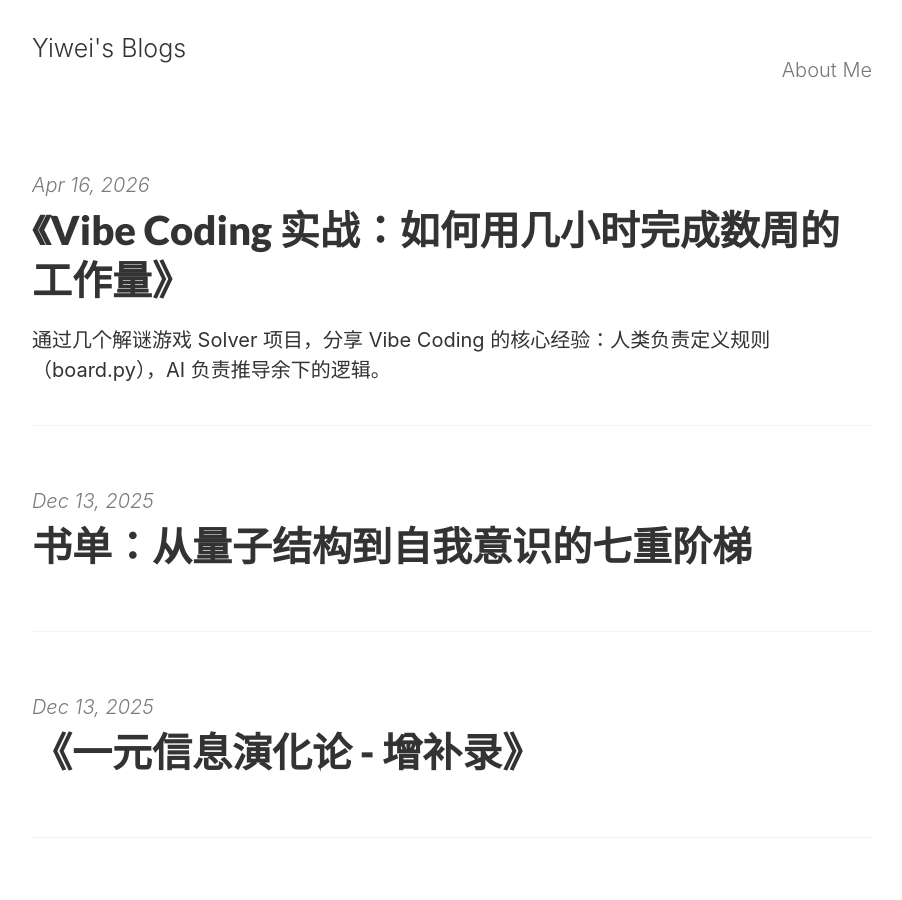
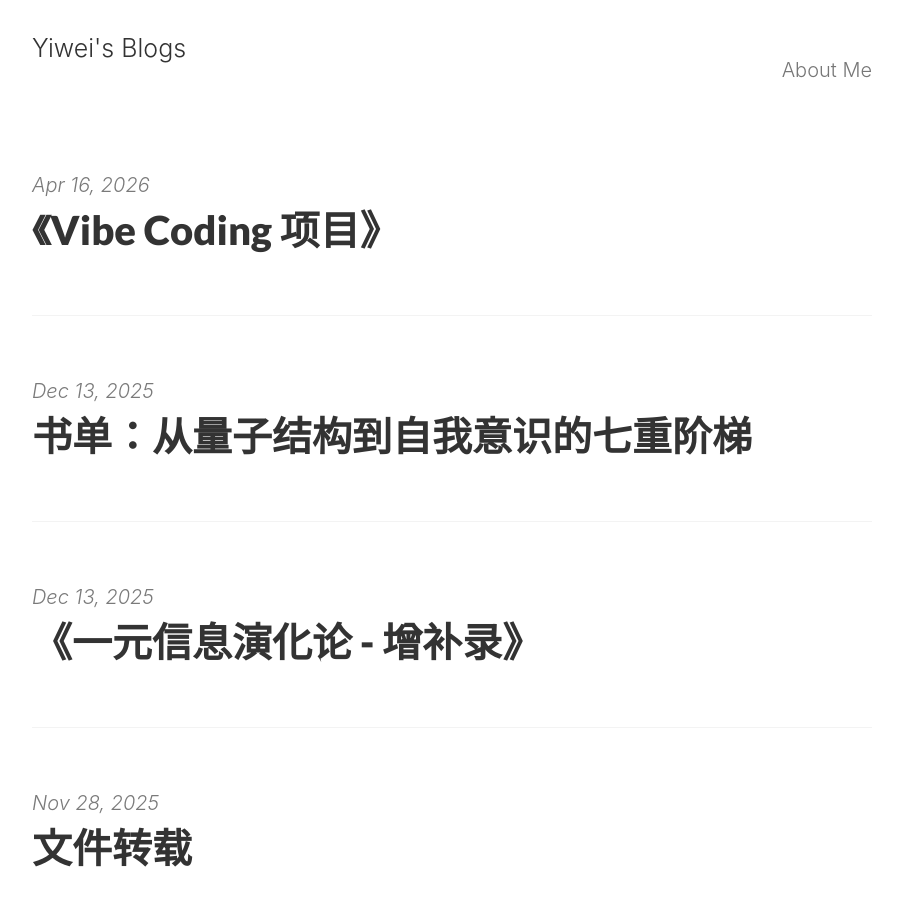
Before and after one commit to yubel667/yubel667.github.io, a Jekyll site: the page built from index.html, in a window 1280 px wide and 900 px high. Shown: the whole window, without its empty margins (188-1090 px from the left). Built offline with Jekyll 4.4.1, drawn with Linux system fonts in a browser that asks for light colours; the list of posts is cut into pages by our own code; part of the change alters nothing that is shown.

Commit message:
human updates

```diff
--- a/_posts/2026-04-16-vibe-coding-solvers.md
+++ b/_posts/2026-04-16-vibe-coding-solvers.md
@@ -1,9 +1,9 @@
 ---
 layout: post
-title: 《Vibe Coding 实战：如何用几小时完成数周的工作量》
+title: 《Vibe Coding 项目》
 date: 2026-04-16
-summary: "通过几个解谜游戏 Solver 项目，分享 Vibe Coding 的核心经验：人类负责定义规则（board.py），AI 负责推导余下的逻辑。"
-categories: programming ai
+summary: ""
+categories: programming
 ---
 
 ## 为什么是 Vibe Coding？
@@ -18,11 +18,11 @@ categories: programming ai
 
 在第一个项目 `smart-dog-solver` 中，我犯了一个错误：我试图用自然语言向 LLM 描述游戏的 3D 路径规则。
 
-结果是灾难性的。LLM 对复杂空间约束的理解漏洞百出，我花了大量时间去修补它理解错误的逻辑。
+结果是灾难性的。LLM 对复杂空间约束的理解漏洞百出，我花了大量时间去修补它理解错误的逻辑，至今也没有搞明白有些逻辑到底在写什么，一重构就挂。
 
 **结论是：LLM 并不擅长从模糊的自然语言描述中构建“物理世界”的根基。**
 
-![Smart Dog Solver](https://raw.githubusercontent.com/yubel667/smart-dog-solver/master/README.md)
+![Smart Dog Solver](https://github.com/yubel667/smart-dog-solver)
 
 ### 正确的姿势：人写 board.py，AI 写剩下的
 
@@ -30,7 +30,7 @@ categories: programming ai
 1. **人类手写 `board.py`**：亲自定义游戏的状态表征、合法移动检查逻辑。
 2. **AI 接管余下逻辑**：一旦有了严谨的 `board.py` 作为基准，LLM 展现出了惊人的演绎能力。它能迅速写出高效的 DFS 搜索引擎、命令行 UI、甚至复杂的可视化渲染器。
 
-![Asteroid Escape Solution](https://raw.githubusercontent.com/yubel667/asteroid-escape-solver/master/solutions/01.webp)
+![Asteroid Escape Solution](https://raw.githubusercontent.com/yubel667/asteroid-escape-solver/master/solutions/60.webp)
 
 ---
 
@@ -40,7 +40,7 @@ categories: programming ai
 
 我不仅手写了核心逻辑，还向 LLM 提供了之前项目中成功的代码示例。通过这种方式，LLM 在第一次尝试时就生成了完全正确的 Solver 代码。
 
-![Jump In Solution](https://raw.githubusercontent.com/yubel667/jump-in-solver/master/solutions/01.webp)
+![Jump In Solution](https://raw.githubusercontent.com/yubel667/jump-in-solver/master/solutions/60.webp)
 
 这种“**手写核心 + 跨项目参考**”的方法，是目前将 Vibe Coding 的效率推向极致的最佳路径。
 
@@ -50,7 +50,7 @@ categories: programming ai
 
 这种模式的另一个好处是，我可以让 AI 顺手写掉很多“繁琐但必要”的功能。例如在 `cat-and-box-solver` 中，所有的解题步骤都会自动渲染并导出为 WebP 动画。这些原本需要写半天的可视化逻辑，现在只是几行 prompt 的事。
 
-![Cat and Box Solution](https://raw.githubusercontent.com/yubel667/cat-and-box-solver/master/solution/01.webp)
+![Cat and Box Solution](https://raw.githubusercontent.com/yubel667/cat-and-box-solver/master/solution/60.webp)
 
 ---
 
```
